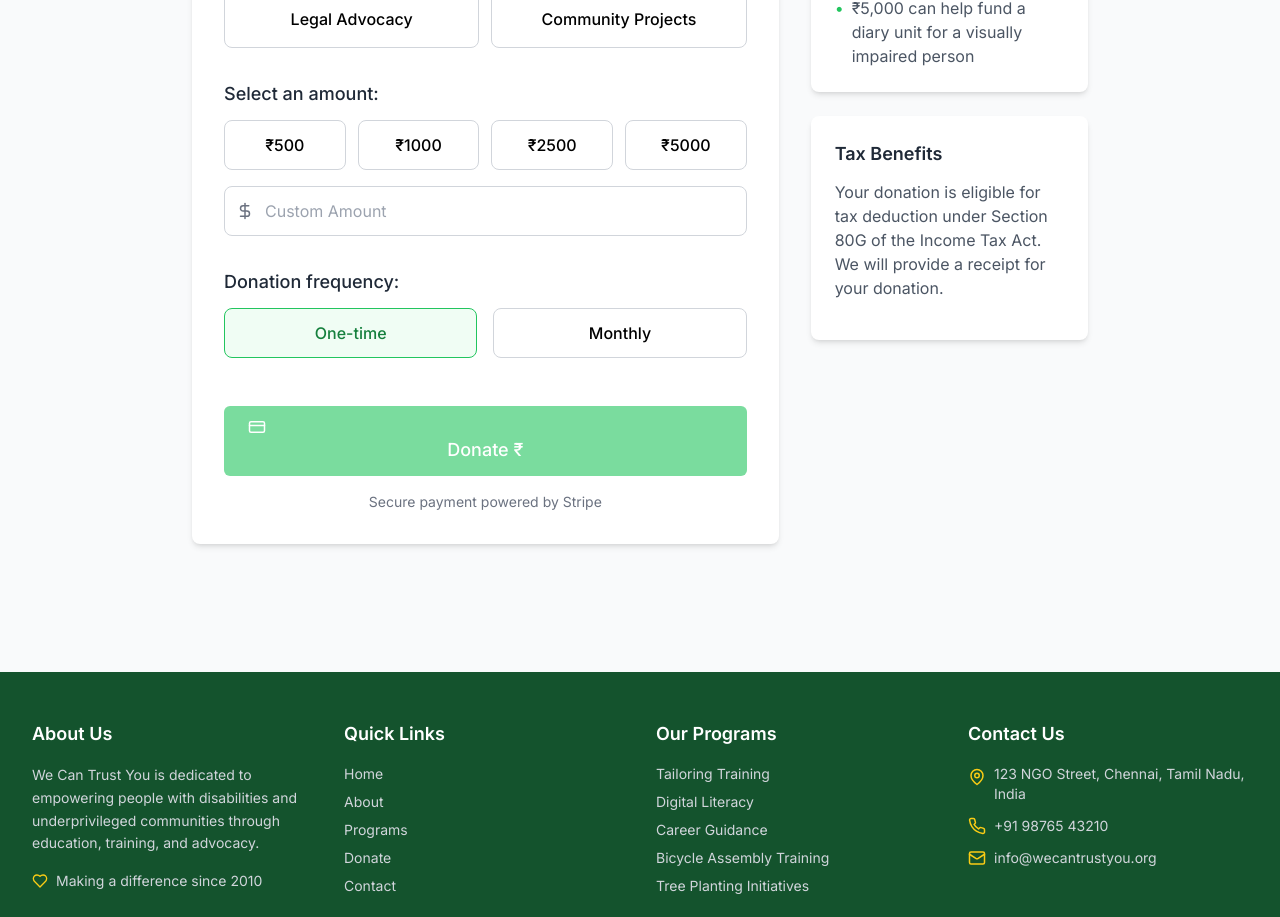
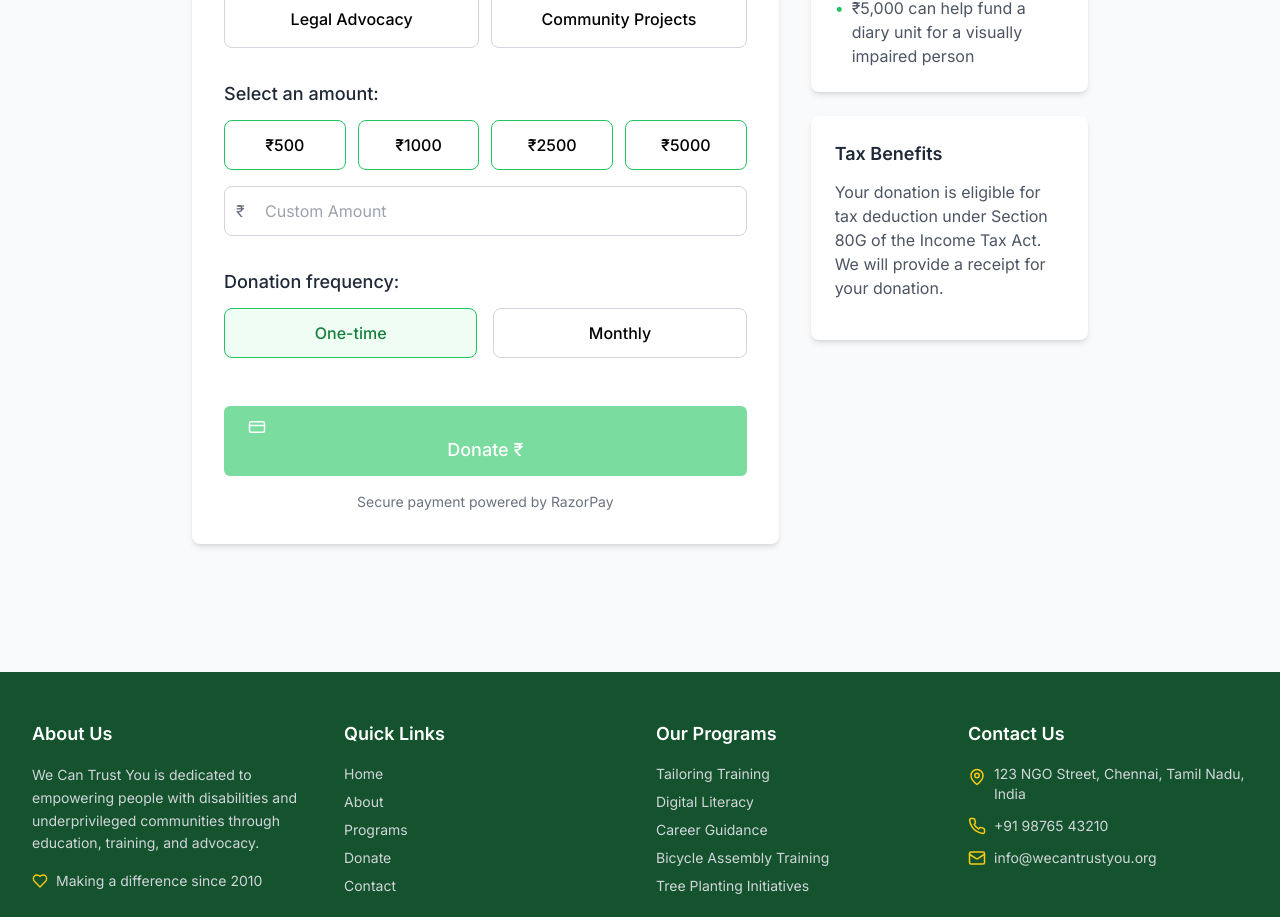
Before and after one commit to TamizhSK/we-can-trust, a React (Vite) app: page /donate in a window 1280 px wide. Shown: the part 920-1837 px from the top of the page. Built offline with nearby package versions, Linux system fonts and the light colour scheme.

Commit message:
Paymet integration and page updation

```diff
--- a/src/pages/DonatePage.tsx
+++ b/src/pages/DonatePage.tsx
@@ -21,9 +21,37 @@ const DonatePage = () => {
   };
 
   const handleDonate = () => {
-    // Show Stripe dialog here when integrated
-    alert('Redirecting to payment gateway...');
+  if (!amount) return;
+
+  const options = {
+    key: 'rzp_test_x9oniUVmCnoxcV', // Replace with your Razorpay Key ID
+    amount: Number(amount) * 100, // Razorpay takes amount in paisa
+    currency: 'INR',
+    name: 'Your Organization Name',
+    description: `Donation for ${donationType} cause`,
+    image: 'https://your-logo-url.com/logo.png', // Optional
+    handler: function (response: any) {
+      alert(`Payment successful! Payment ID: ${response.razorpay_payment_id}`);
+      // TODO: Send the response to your backend to verify and store
+    },
+    prefill: {
+      name: '', // Optionally add user info here
+      email: '',
+      contact: '',
+    },
+    notes: {
+      cause: donationType,
+      recurring: isRecurring ? 'Yes' : 'No',
+    },
+    theme: {
+      color: '#6C63FF',
+    },
   };
+
+  const rzp = new (window as any).Razorpay(options);
+  rzp.open();
+};
+
 
   return (
     <div className="pt-20 pb-16">
@@ -160,7 +188,7 @@ const DonatePage = () => {
                       {[500, 1000, 2500, 5000].map((value) => (
                         <button
                           key={value}
-                          className={`py-3 rounded-lg border font-medium transition-colors ${
+                          className={`py-3 rounded-lg border font-medium transition-colors {
                             amount === value
                               ? 'bg-primary-50 border-primary-500 text-primary-700'
                               : 'border-gray-300 hover:border-primary-300'
@@ -173,9 +201,9 @@ const DonatePage = () => {
                     </div>
 
                     <div className="relative">
-                      <span className="absolute left-3 top-1/2 transform -translate-y-1/2 text-gray-500">
-                        <DollarSign size={18} />
-                      </span>
+                        <span className="absolute left-3 top-1/2 transform -translate-y-1/2 text-gray-500">
+                        ₹
+                        </span>
                       <input
                         type="text"
                         value={amount === '' ? '' : amount}
@@ -230,7 +258,7 @@ const DonatePage = () => {
                   </Button>
 
                   <div className="mt-4 text-center text-sm text-gray-500">
-                    Secure payment powered by Stripe
+                    Secure payment powered by RazorPay
                   </div>
                 </Card>
               </div>
```
Also changed, not shown: 2 other files (tests, documents, lock files or other folders).
